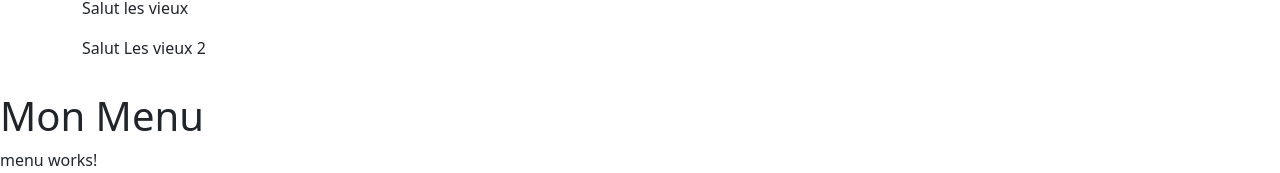
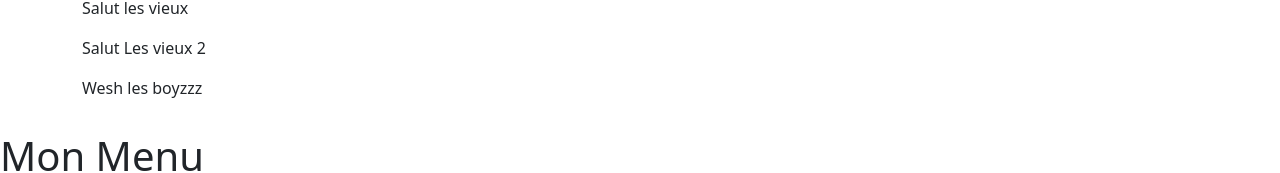
Before and after one commit to clem3806/projetFilRougeGrp4, an Angular app in the folder angular-Fil-Rouge/: page / in a window 1280 px wide. Shown: the part 235-408 px from the top of the page. Built offline with nearby package versions, Linux system fonts and the light colour scheme; no server answers.

Commit message:
conflit resolu

```diff
--- a/angular-Fil-Rouge/src/app/composants/formations/formations.component.html
+++ b/angular-Fil-Rouge/src/app/composants/formations/formations.component.html
@@ -20,4 +20,5 @@
         <p>Salut les gars</p>
         <p>Salut les vieux</p>
         <p>Salut Les vieux 2</p>
+        <p>Wesh les boyzzz</p>
     </table>
```
